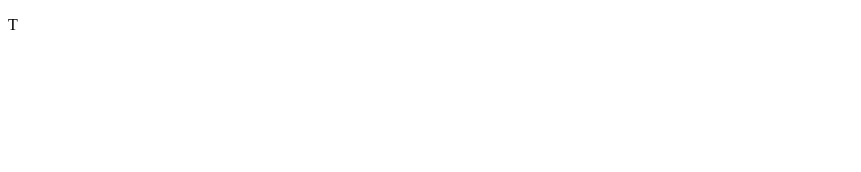
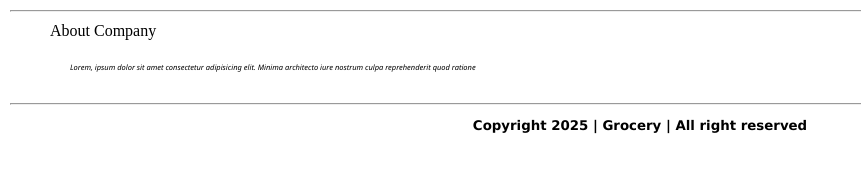
Before and after one commit to shadman76r/website, a plain HTML site: page index.html in a window 1280 px wide. Shown: the whole page, without its empty margins (0-861 px from the left). Drawn offline with Linux system fonts and the light colour scheme.

Commit message:
Footer part

```diff
--- a/index.html
+++ b/index.html
@@ -3,9 +3,33 @@
 <head>
     <meta charset="UTF-8">
     <meta name="viewport" content="width=device-width, initial-scale=1.0">
-    <title>Document</title>
+    <!-- Favicon -->
+    <link rel="shortcut icon" href="./images/Asset 1.svg" type="image/x-icon">
+    <!-- CSS -->
+    <link rel="stylesheet" href="./style/style.css">
+    <!-- Title -->
+    <title>Grocery store</title>
 </head>
 <body>
-    <p>T</p>
+
+    <!--Header part-->
+
+    <header>
+        <hr class="line">
+    </header>
+    <!--Body part-->
+    <div >
+        <p class="aboutc" >About Company</p>
+        <p class="aboutd"><small> Lorem, ipsum dolor sit amet consectetur adipisicing elit. Minima architecto iure nostrum culpa reprehenderit quod ratione </small></p>
+
+    </div>
+    <!--Footer part-->
+    <footer>
+        <!--Line with inline css-->
+        <hr class="line">
+        <div class="Copyright">
+            <small><strong>Copyright 2025 | Grocery | All right reserved </strong></small>
+        </div>
+    </footer>
 </body>
 </html>
--- /dev/null
+++ b/style/style.css
@@ -0,0 +1,25 @@
+*{
+    margin: 0px;
+}
+.line{
+    margin: 10px;
+    height: auto;
+    color: burlywood;
+}
+.Copyright{
+    text-align: center;
+    font-family: 'Lucida Sans', 'Lucida Sans Regular', 'Lucida Grande', 'Lucida Sans Unicode', Geneva, Verdana, sans-serif;
+}
+.aboutc{
+    margin-left: 50px;
+    /* border: 2px solid green; */
+    border-radius: 10px;
+}
+.aboutd{
+    margin-left: 50px;
+    padding: 20px;
+    border-radius: 10px;
+    font-size: xx-small;
+    font-style: italic;
+    font-family: 'Segoe UI', Tahoma, Geneva, Verdana, sans-serif;
+}
```
Also changed, not shown: images/Asset 1.svg (added), images/logo_Mesa de trabajo 1.png (added).
